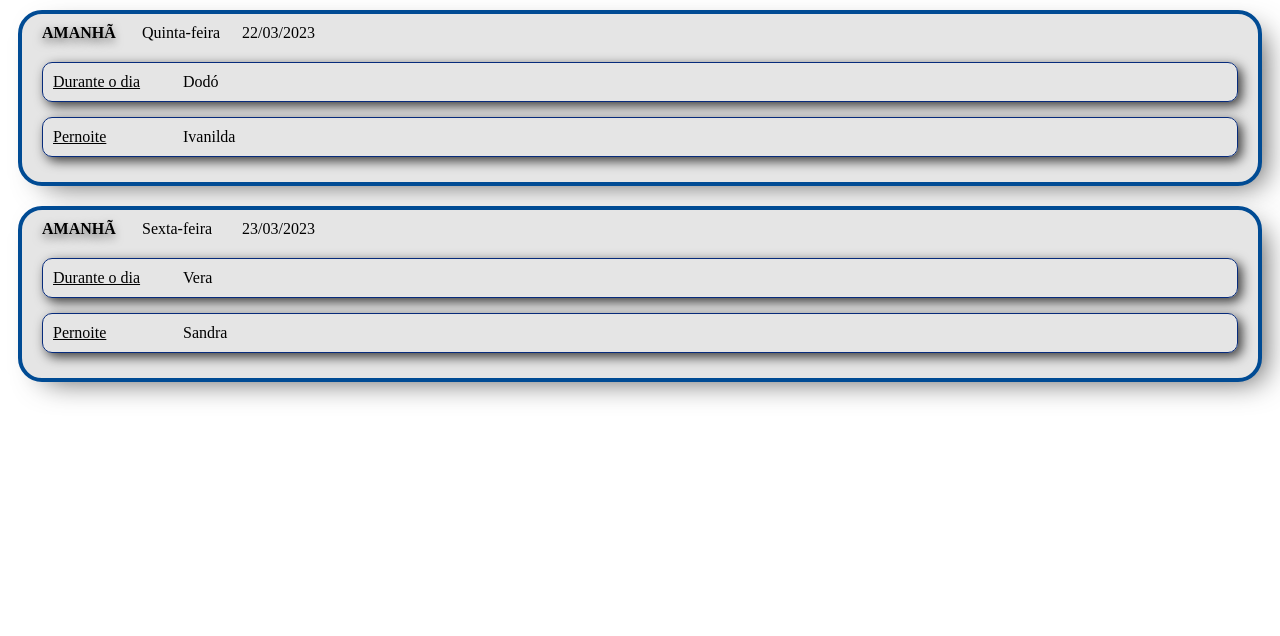
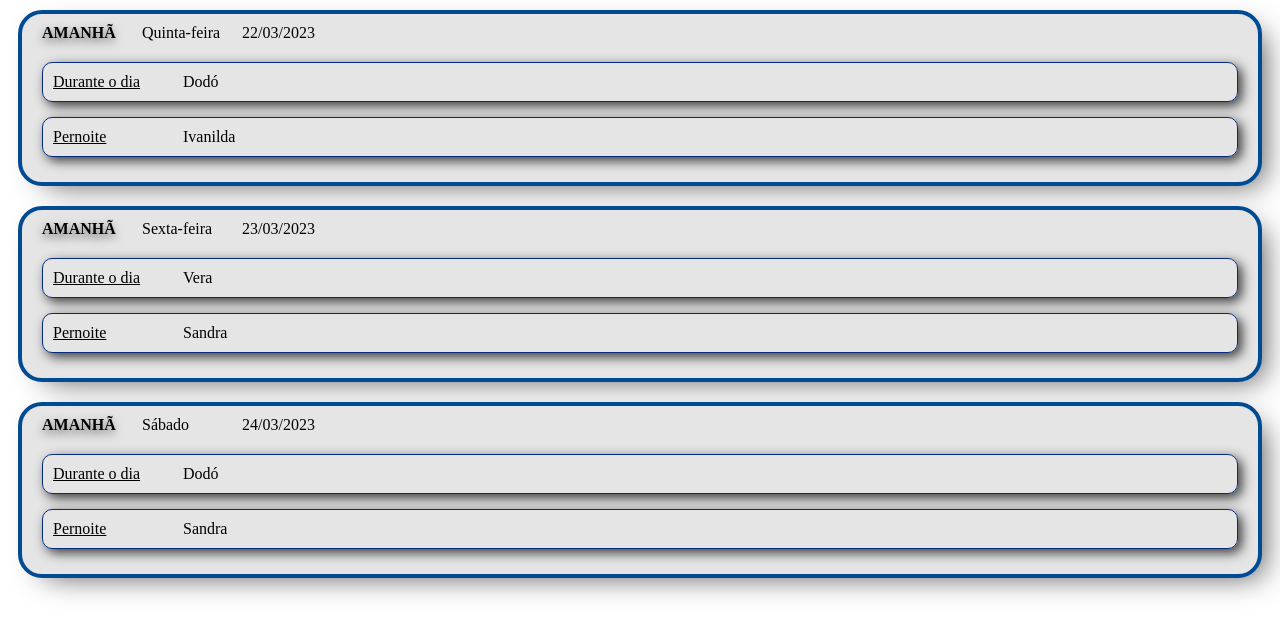
Before and after one commit to carlosladeira/quemvai, an Angular app: page / in a window 1280 px wide. Shown: the top 636 px of the page. Built offline with nearby package versions, Linux system fonts and the light colour scheme.

Commit message:
use of ngFor

```diff
--- a/src/main.html
+++ b/src/main.html
@@ -1,10 +1,7 @@
-<informacoes-do-dia
-  diaMes="22/03/2023"
-  nomeDiaria="Dodó"
-  nomePernoite="Ivanilda"
-/>
-<informacoes-do-dia
-  diaMes="23/03/2023"
-  nomeDiaria="Vera"
-  nomePernoite="Sandra"
-/>
+<div *ngFor="let result of results; let i=index;">
+  <informacoes-do-dia
+    diaMes="{{result.diaMes}}"
+    nomeDiaria="{{result.nomeDiaria}}"
+    nomePernoite="{{result.nomePernoite}}"
+  />
+</div>
--- a/src/main.ts
+++ b/src/main.ts
@@ -11,6 +11,23 @@ import { InformacoesDoDia } from './informacoes-do-dia/informacoes-do-dia';
   templateUrl: './main.html'
 })
 export class App {
+  results = [
+    {
+      diaMes: "22/03/2023",
+      nomeDiaria: "Dodó",
+      nomePernoite: "Ivanilda"
+    },
+    {
+      diaMes: "23/03/2023",
+      nomeDiaria: "Vera",
+      nomePernoite: "Sandra"
+    },
+    {
+      diaMes: "24/03/2023",
+      nomeDiaria: "Dodó",
+      nomePernoite: "Sandra"
+    }
+  ];
 }
 
 bootstrapApplication(App);
```
